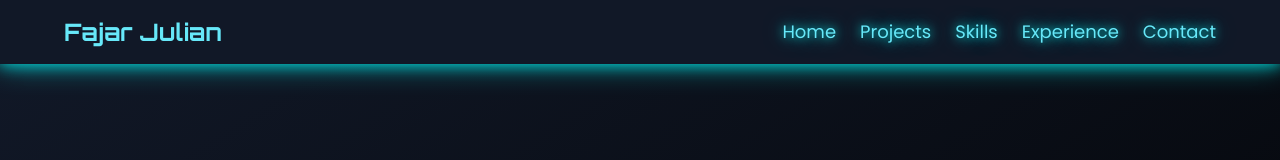
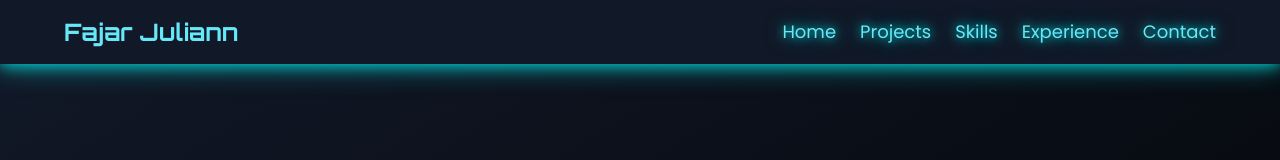
Before and after one commit to FajarrJuliann/portfolio, a React (Vite) app: page / in a window 1280 px wide. Shown: the top 160 px of the page. Built offline with nearby package versions, Linux system fonts and the light colour scheme.

Commit message:
update name

```diff
--- a/src/components/Navbar.jsx
+++ b/src/components/Navbar.jsx
@@ -41,12 +41,11 @@ function Navbar() {
       className="bg-gray-900 shadow-neon-cyan p-4 sticky top-0 z-20"
       initial="hidden"
       animate="visible"
-      variants={navVariants}
-    >
+      variants={navVariants}>
       <div className="max-w-6xl mx-auto flex justify-between items-center">
         {/* Logo/Brand */}
         <div className="text-2xl font-bold text-cyan-300 font-orbitron">
-          Fajar Julian
+          Fajar Juliann
         </div>
 
         {/* Desktop Menu */}
@@ -62,8 +61,7 @@ function Navbar() {
                       : "text-gray-300 hover:text-cyan-300 hover:shadow-neon-cyan-text"
                   } transition duration-300`
                 }
-                onClick={(e) => handleScroll(e, item.href)}
-              >
+                onClick={(e) => handleScroll(e, item.href)}>
                 {item.name}
               </NavLink>
             </li>
@@ -73,14 +71,12 @@ function Navbar() {
         {/* Mobile Menu Button */}
         <button
           className="md:hidden text-cyan-300 focus:outline-none"
-          onClick={toggleMenu}
-        >
+          onClick={toggleMenu}>
           <svg
             className="w-6 h-6"
             fill="none"
             stroke="currentColor"
-            viewBox="0 0 24 24"
-          >
+            viewBox="0 0 24 24">
             <path
               strokeLinecap="round"
               strokeLinejoin="round"
@@ -97,8 +93,7 @@ function Navbar() {
           className="md:hidden mt-4 space-y-4"
           initial={{ opacity: 0, height: 0 }}
           animate={{ opacity: 1, height: "auto" }}
-          transition={{ duration: 0.3 }}
-        >
+          transition={{ duration: 0.3 }}>
           {menuItems.map((item, index) => (
             <li key={index}>
               <NavLink
@@ -110,8 +105,7 @@ function Navbar() {
                       : "text-gray-300 hover:text-cyan-300 hover:shadow-neon-cyan-text"
                   } transition duration-300`
                 }
-                onClick={(e) => handleScroll(e, item.href)}
-              >
+                onClick={(e) => handleScroll(e, item.href)}>
                 {item.name}
               </NavLink>
             </li>
```
Also changed, not shown: 1 other file (tests, documents, lock files or other folders).
